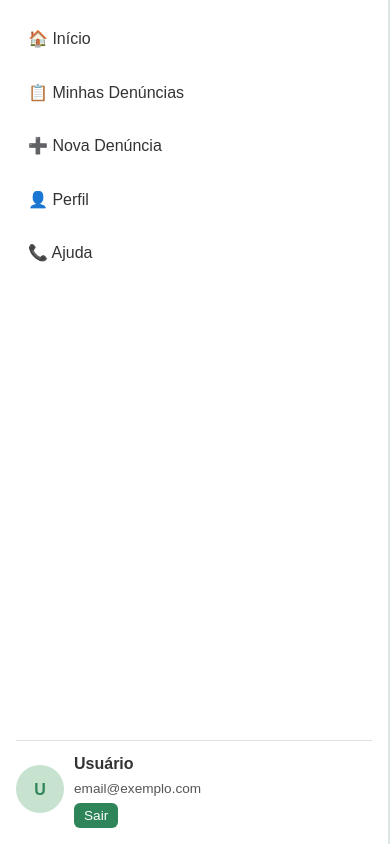
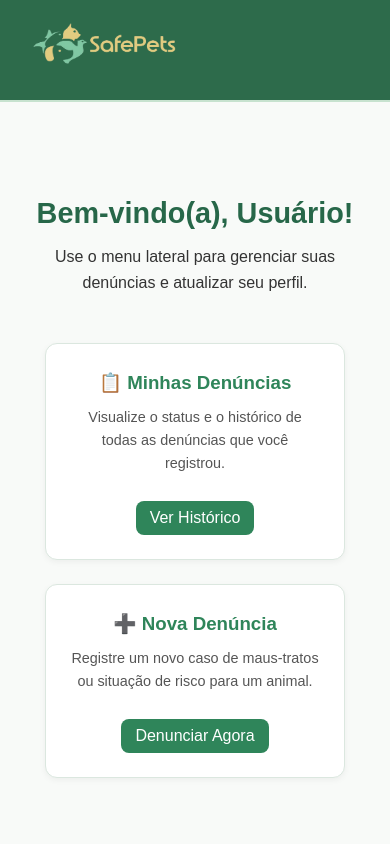
Before and after one commit to SafePets123/SafePetsFront, a React (Vite) app in the folder ReactTCC/: page /DashboardDenunciante in a window 390 px wide. Shown: the top 844 px of the page. Built offline with nearby package versions, Linux system fonts and the light colour scheme.

Commit message:
hey jude

```diff
--- a/ReactTCC/src/dashboard.css
+++ b/ReactTCC/src/dashboard.css
@@ -208,8 +208,7 @@
   .dash-sidebar{
     position: absolute;
     width: 100%;
-    height: 100%;
-    bottom: 0;
+    transform: translateY(796px)
   }
   .text-info, .image-box {
     flex: 1 1 100%;
```
